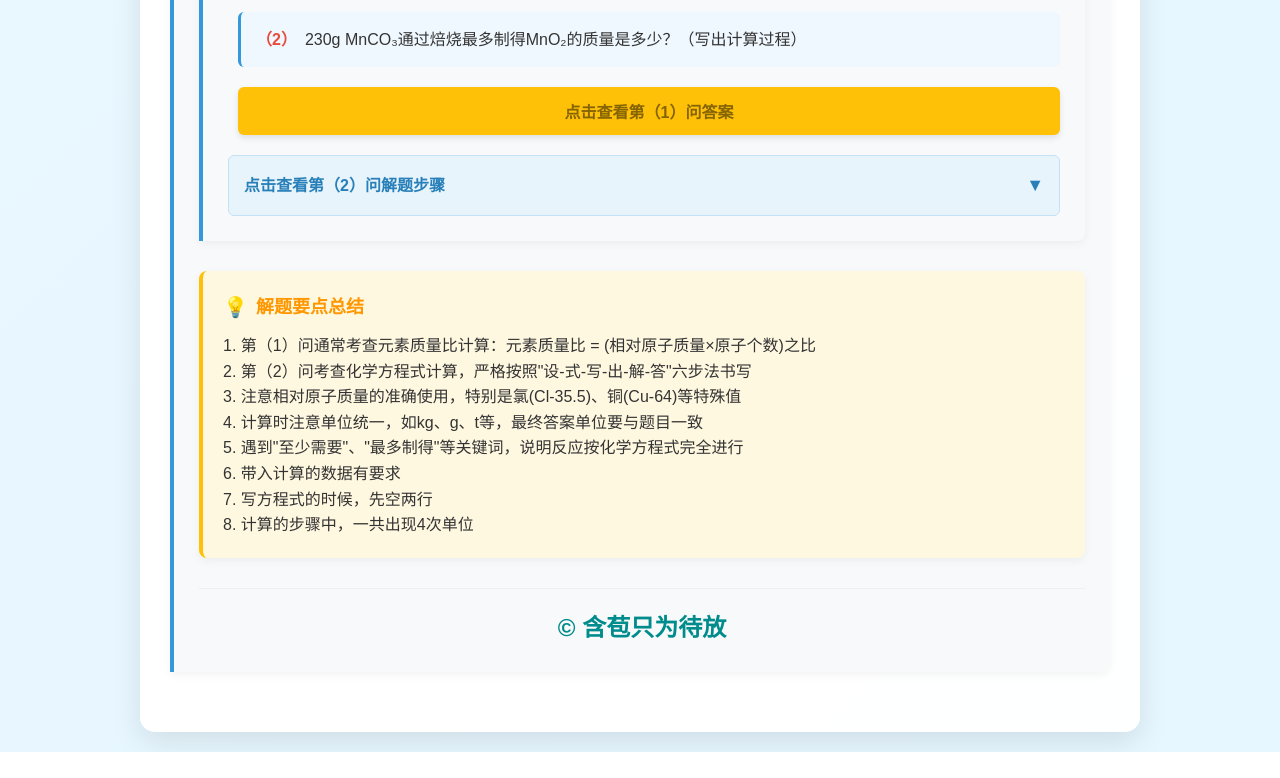
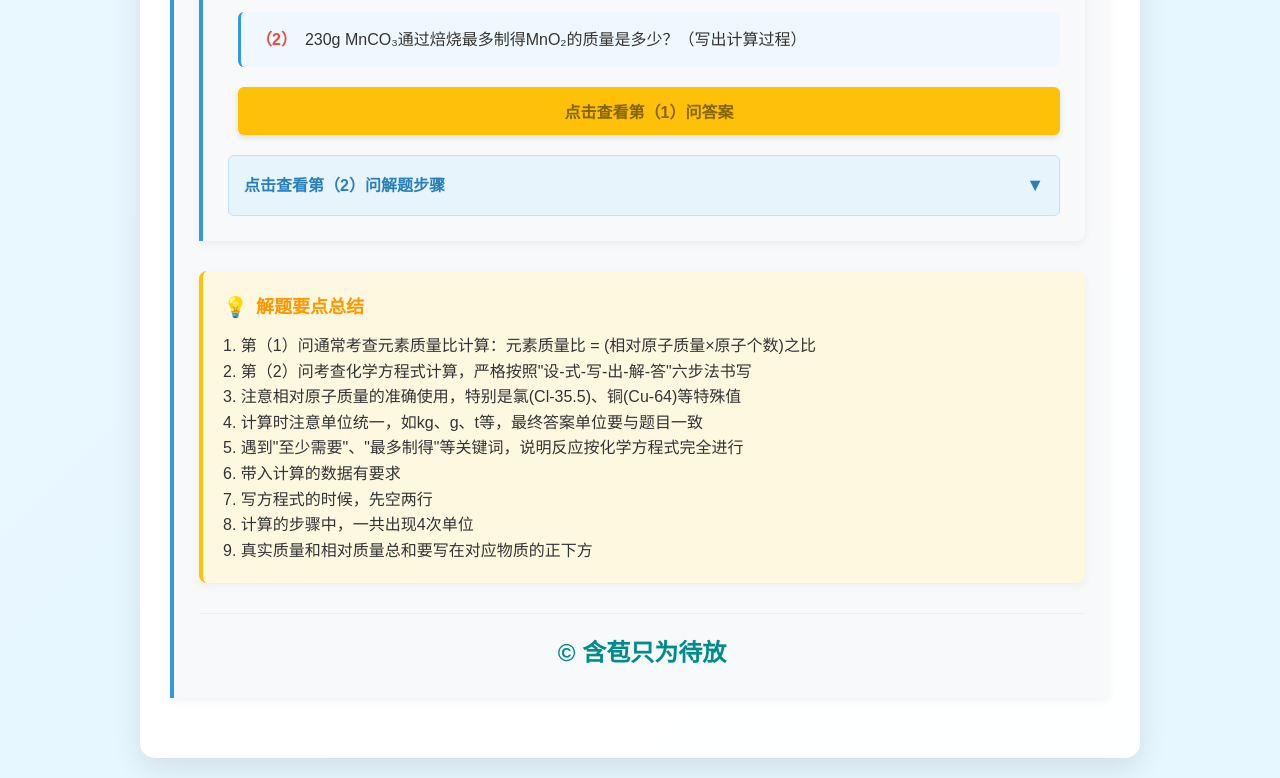
Before and after one commit to NCST-TSCN/NCST-TSCN.github.io, a plain HTML site: page hxjs.html in a window 1280 px wide. Shown: the part 5302-6080 px from the top of the page. Before the commit the page ends 6054 px from the top, so only its background shows below. Drawn offline with Linux system fonts and the light colour scheme.

Commit message:
Update hxjs.html

```diff
--- a/hxjs.html
+++ b/hxjs.html
@@ -1748,6 +1748,7 @@
             <p>6. 带入计算的数据有要求</p>
             <p>7. 写方程式的时候，先空两行</p>
             <p>8. 计算的步骤中，一共出现4次单位</p>
+            <p>9. 真实质量和相对质量总和要写在对应物质的正下方</p>
 
         </div>
 
@@ -1780,4 +1781,5 @@
         }
     </script>
 </body>
+
 </html>
```
